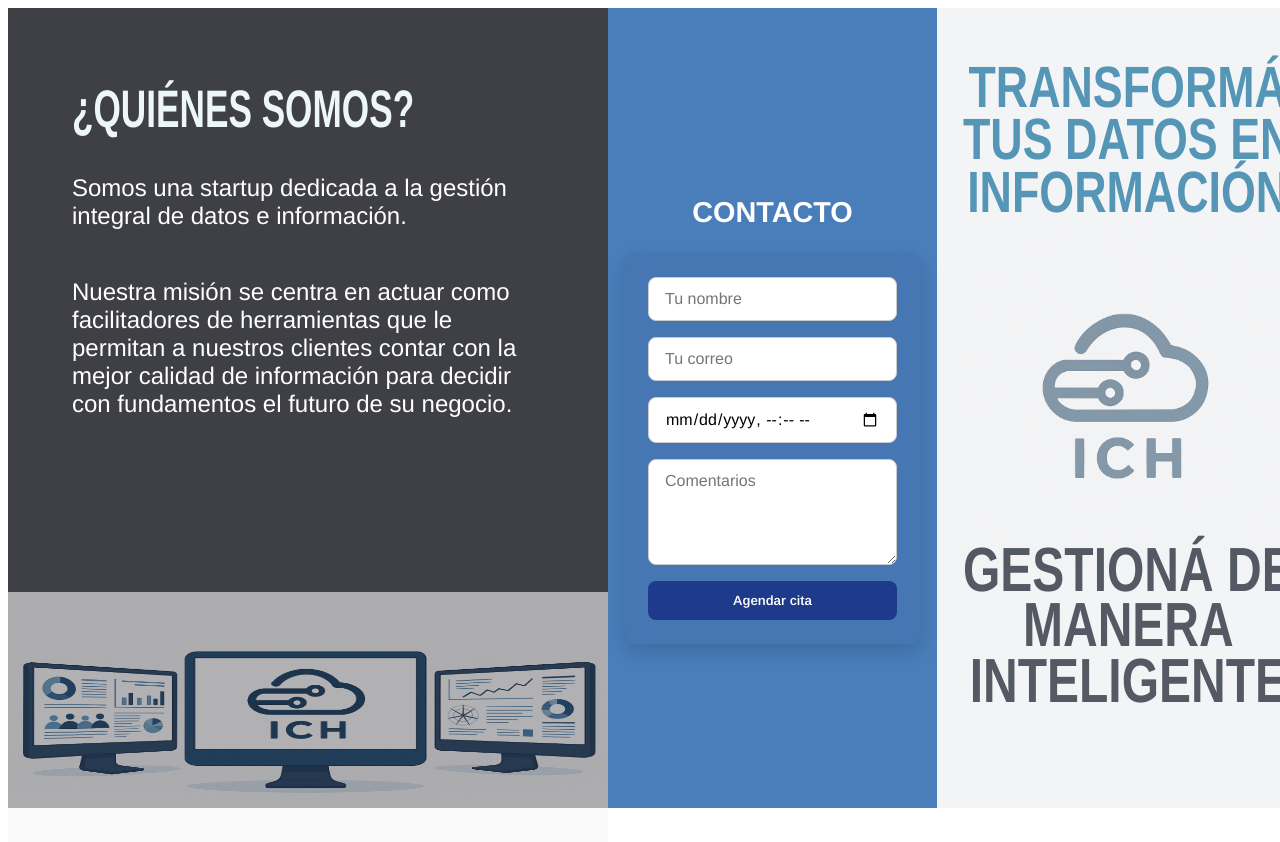
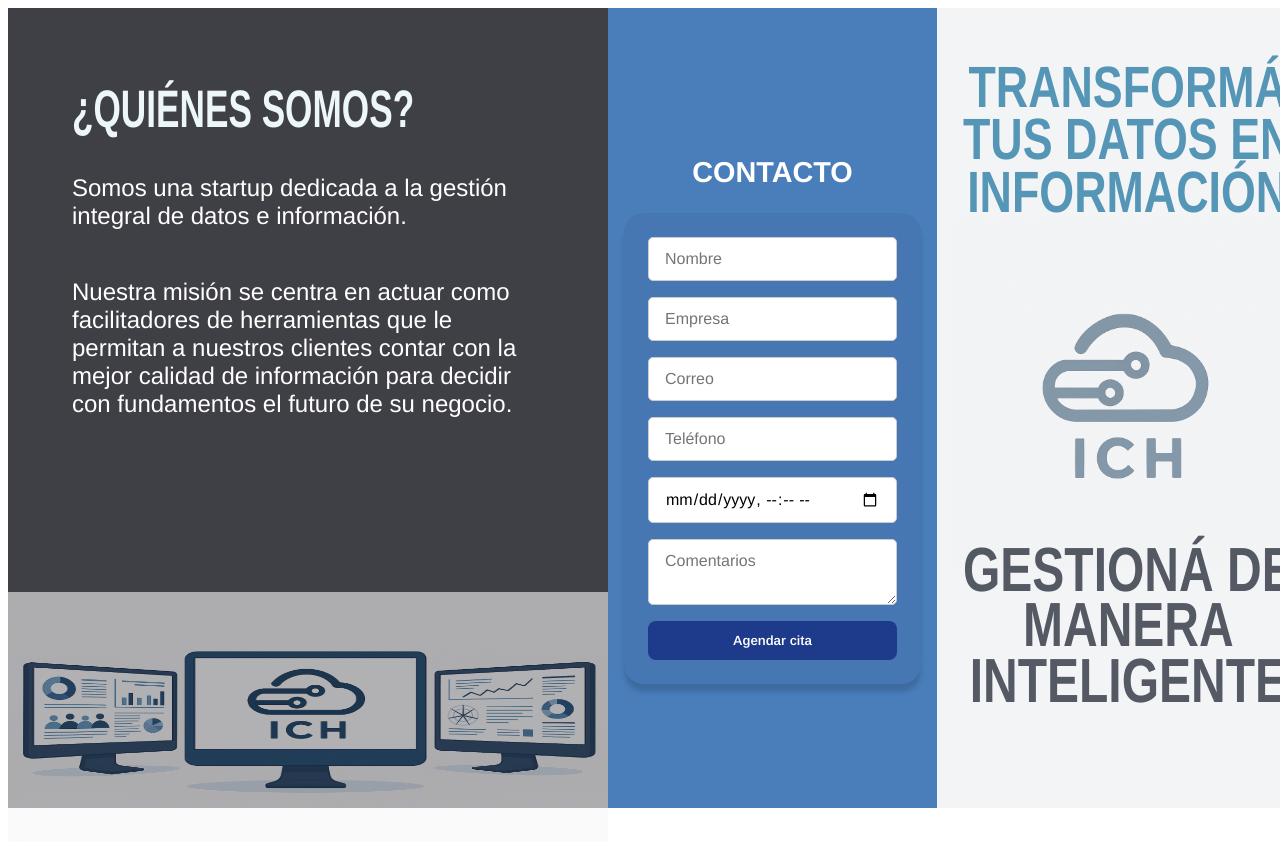
Before and after one commit to ich-datos/ichdatos-landing-vercel, a Next.js app: page / in a window 1280 px wide. Shown: the top 842 px of the page. Built offline with nearby package versions, Linux system fonts and the light colour scheme.

Commit message:
Campos en agenda de cita

```diff
--- a/src/app/components/Hero.tsx
+++ b/src/app/components/Hero.tsx
@@ -47,8 +47,10 @@ export default function Hero() {
             onSubmit={handleSubmit}
             className="contform"
           >
-            <input type="text" name="nombre" placeholder="Tu nombre" required />
-            <input type="email" name="email" placeholder="Tu correo" required />
+            <input type="text" name="nombre" placeholder="Nombre" required />
+            <input type="celular" name="empresa" placeholder="Empresa" required />
+            <input type="email" name="email" placeholder="Correo" required />
+            <input type="celular" name="celular" placeholder="Teléfono" required />
             <input type="datetime-local" name="fecha" required />
             <textarea name="comentarios" placeholder="Comentarios"></textarea>
             <button type="submit" className="bg-blue-800 text-white px-6 py-3 rounded hover:bg-blue-700">
--- a/src/app/globals.css
+++ b/src/app/globals.css
@@ -7,8 +7,8 @@
   gap: 1rem;
   background-color: rgba(54, 57, 106, 0.1); /* semitransparente */
   padding: 1.5rem;
-  border-radius: 12px;
-  max-width: 350px;
+  border-radius: 20px;
+  max-width: 250px;
   margin: 0 auto;
   backdrop-filter: blur(10px); /* efecto glass */
 }
@@ -16,7 +16,7 @@
 .contform input,
 .contform textarea {
   padding: 0.75rem 1rem;
-  border-radius: 8px;
+  border-radius: 5px;
   border: 1px solid #ccc;
   font-size: 1rem;
   outline: none;
@@ -31,7 +31,7 @@
 
 .contform textarea {
   resize: vertical;
-  min-height: 80px;
+  min-height: 40px;
 }
 
 .contform button {
@@ -50,7 +50,7 @@
 }
 
 .contform {
-  box-shadow: 0 8px 20px rgba(0,0,0,0.15);
+  box-shadow: 0 8px 5px rgba(0,0,0,0.15);
 }
 
 .contform input,
@@ -60,7 +60,7 @@
 }
 
 .faded-titulos {
-  opacity: 0.7; /* 50% de opacidad */;
+  opacity: 0.7; /* 70% de opacidad */;
 }
 
 .faded-image {
```
